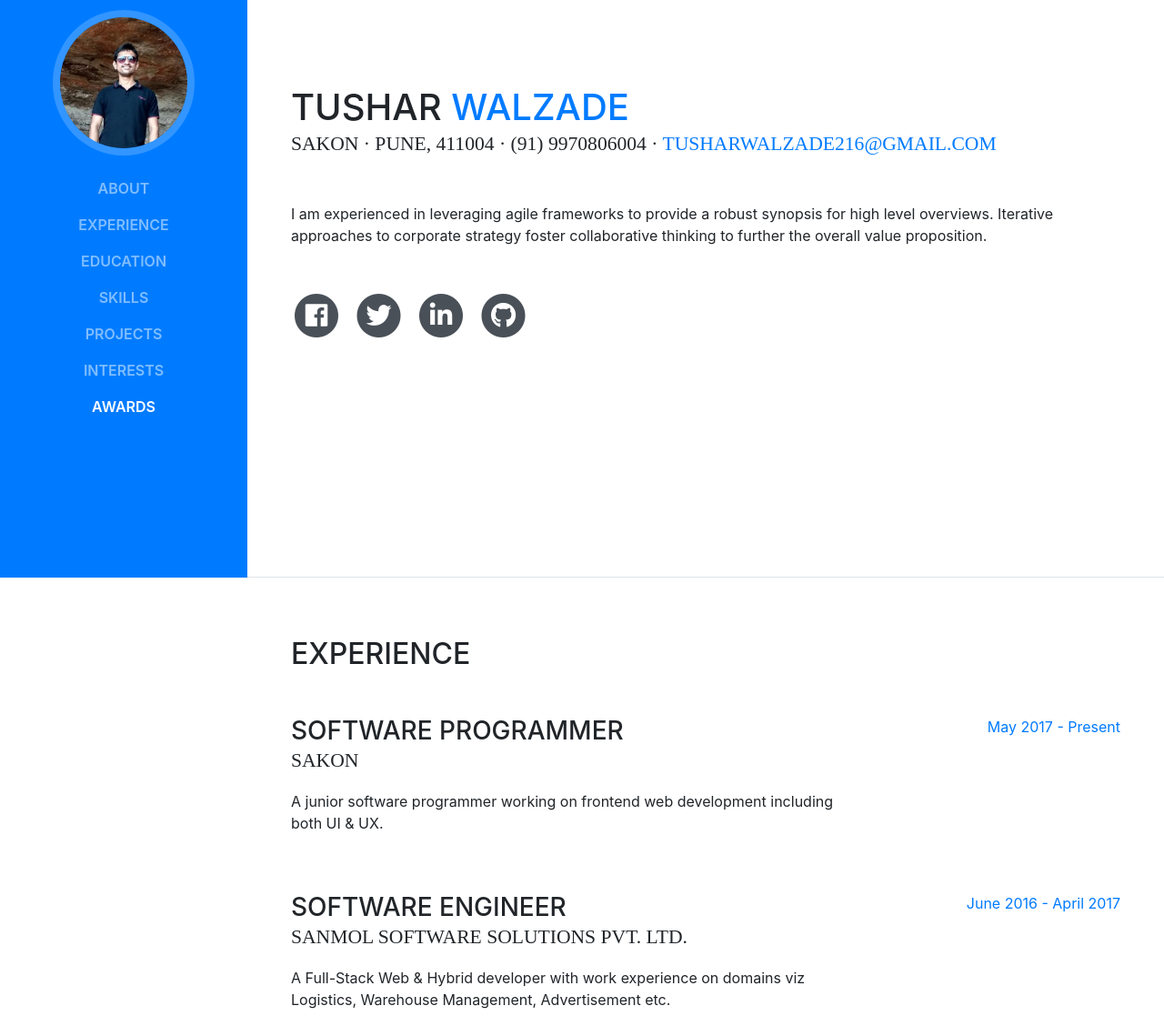
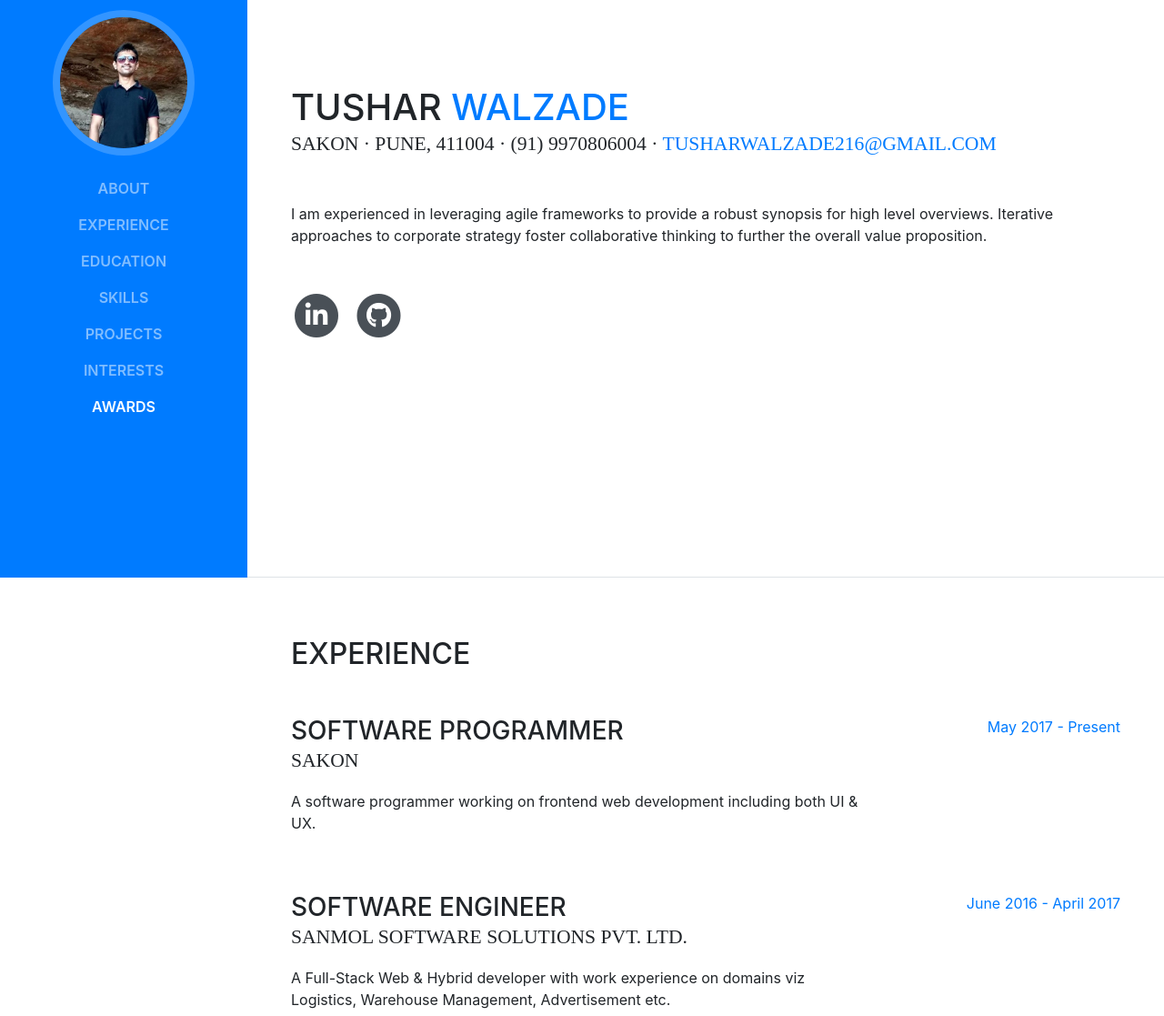
Before and after one commit to tusharwalzade216/tusharwalzade216.github.io, a website with bundled scripts: page index.html in a window 1280 px wide. Shown: the part 165-1282 px from the top of the page at 91% size. Built offline with nearby package versions, Linux system fonts and the light colour scheme; a web font is replaced by a local one.

Commit message:
minor updates

```diff
--- a/index.html
+++ b/index.html
@@ -80,7 +80,7 @@
         <p class="mb-5">I am experienced in leveraging agile frameworks to provide a robust synopsis for high level overviews. Iterative
           approaches to corporate strategy foster collaborative thinking to further the overall value proposition.</p>
         <ul class="list-inline list-social-icons mb-0">
-          <li class="list-inline-item">
+          <!-- <li class="list-inline-item">
             <a href="#">
               <span class="fa-stack fa-lg">
                 <i class="fa fa-circle fa-stack-2x"></i>
@@ -95,7 +95,7 @@
                 <i class="fab fa-twitter fa-stack-1x fa-inverse"></i>
               </span>
             </a>
-          </li>
+          </li> -->
           <li class="list-inline-item">
             <a href="https://in.linkedin.com/in/tusharwalzade216" target="_blank">
               <span class="fa-stack fa-lg">
@@ -124,7 +124,7 @@
           <div class="resume-content mr-auto">
             <h3 class="mb-0">Software Programmer</h3>
             <div class="subheading mb-3">Sakon</div>
-            <p>A junior software programmer working on frontend web development including both UI &amp; UX.</p>
+            <p>A software programmer working on frontend web development including both UI &amp; UX.</p>
           </div>
           <div class="resume-date text-md-right">
             <span class="text-primary">May 2017 - Present</span>
```
